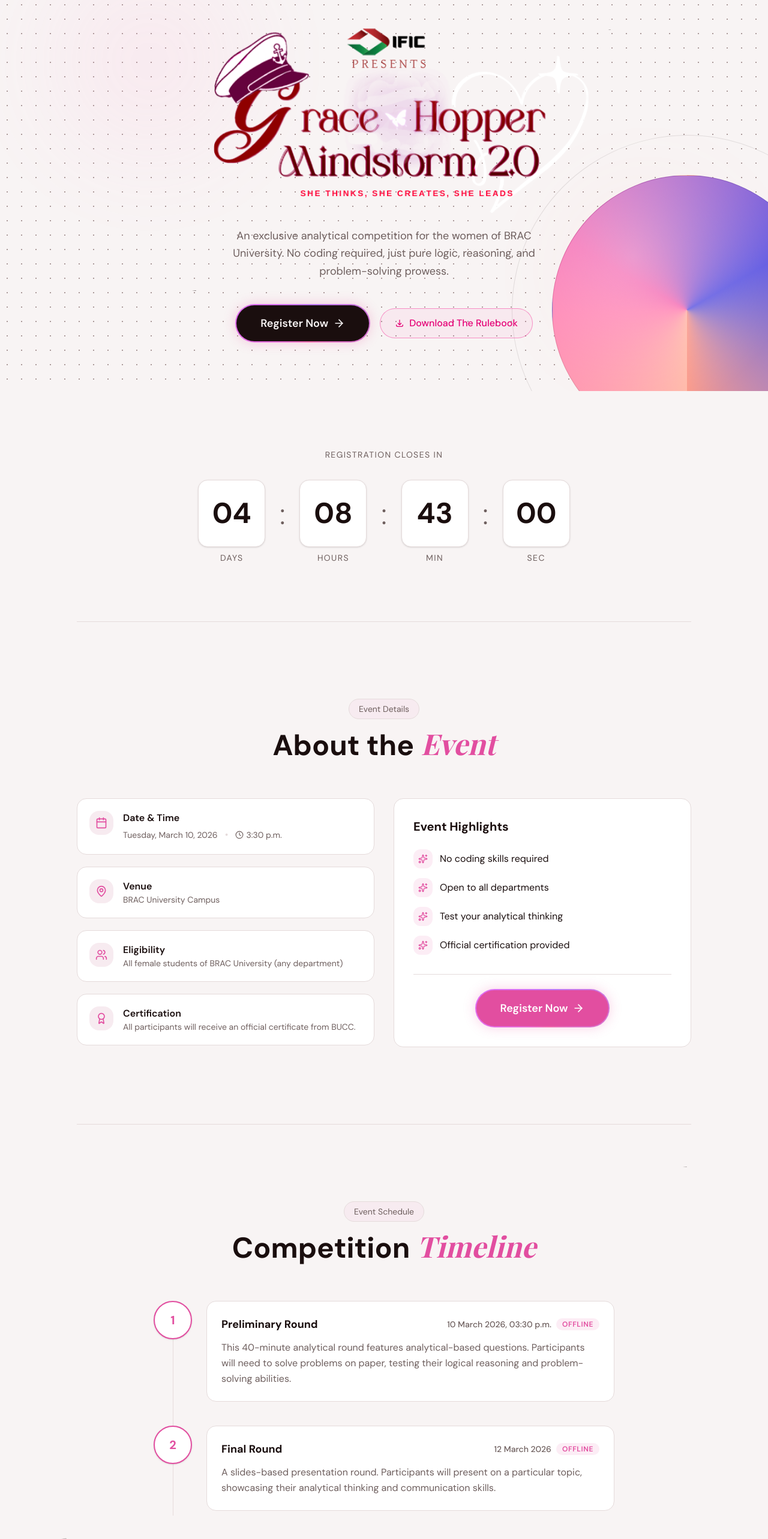
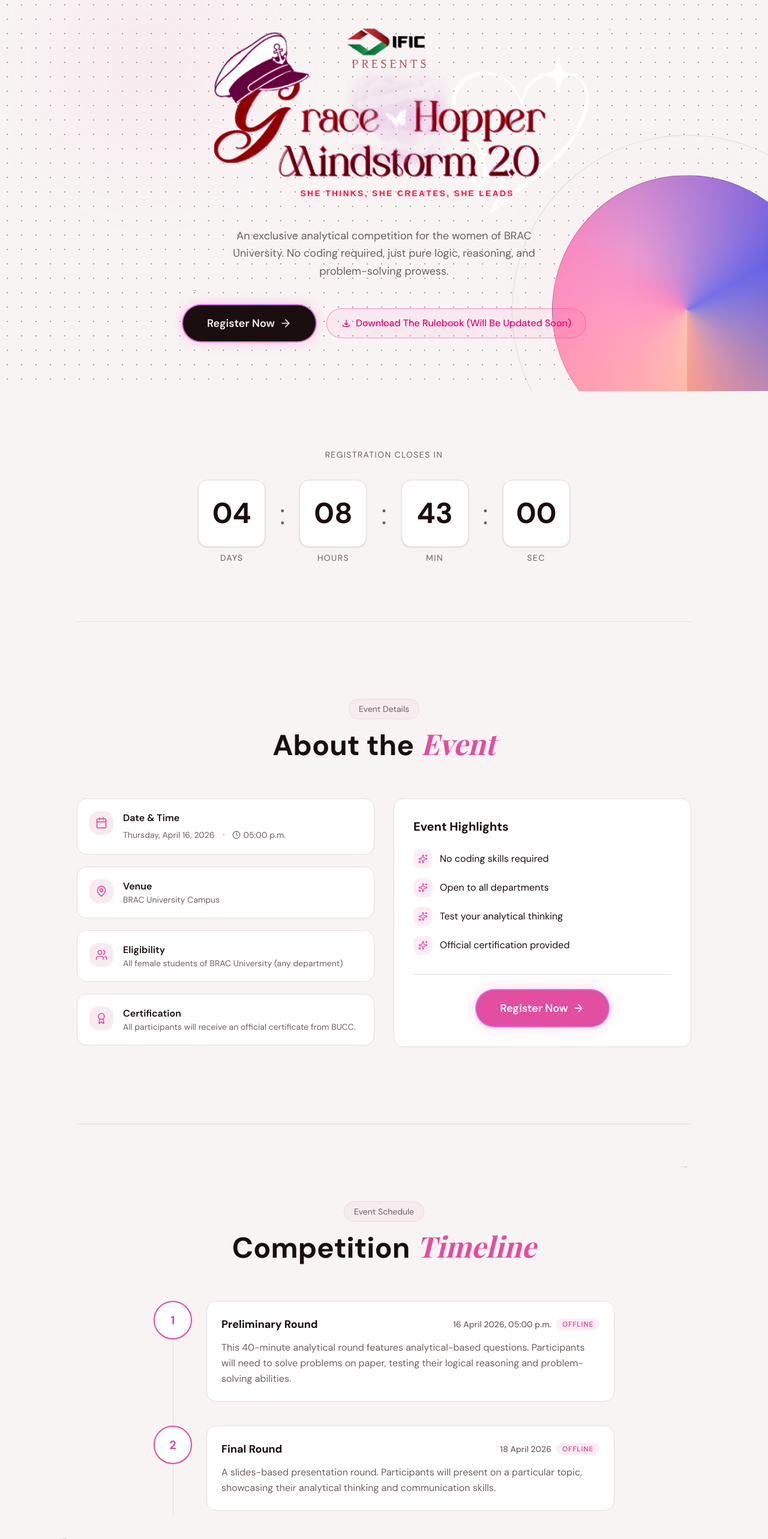
Before and after one commit to Itsmmdoha/grace-hopper-landing, a Next.js app: page / in a window 1280 px wide. Shown: the part 148-2714 px from the top of the page at 60% size. Built offline with nearby package versions, Linux system fonts and the light colour scheme; a web font is replaced by a local one.

Commit message:
updated time and date

```diff
--- a/components/event-info.tsx
+++ b/components/event-info.tsx
@@ -60,11 +60,13 @@ export function EventInfo({
               <div className="flex-1">
                 <h3 className="font-semibold text-foreground">Date & Time</h3>
                 <div className="flex flex-col sm:flex-row sm:items-center gap-1 sm:gap-3 mt-1">
-                  <p className="text-muted-foreground text-sm">{formattedDate}</p>
+                  <p className="text-muted-foreground text-sm">
+                    Thursday, April 16, 2026
+                  </p>
                   <span className="hidden sm:inline text-border">•</span>
                   <div className="flex items-center gap-1 text-muted-foreground text-sm">
                     <Clock className="w-3.5 h-3.5" />
-                    <span>3:30 p.m.</span> {/* Hardcoded time here */}
+                    <span>05:00 p.m.</span> {/* Hardcoded time here */}
                   </div>
                 </div>
               </div>
@@ -120,7 +122,10 @@ export function EventInfo({
                 ))}
               </ul>
 
-              <div id="register" className="mt-8 pt-6 border-t border-border flex justify-center">
+              <div
+                id="register"
+                className="mt-8 pt-6 border-t border-border flex justify-center"
+              >
                 <RegisterButton
                   deadline={deadline}
                   registrationUrl={registration_url}
--- a/components/hero-section.tsx
+++ b/components/hero-section.tsx
@@ -86,7 +86,7 @@ export function HeroSection({
           {/* Download Rulebook Button */}
           {/* Download Rulebook Button */}
           <a
-            href="https://drive.google.com/file/d/1CJPlg4BDs3P_9WRGmzM9gcyay7qo9xTG/view"
+            href="#"
             target="_blank"
             rel="noopener noreferrer"
             className="inline-flex items-center justify-center px-6 py-3 rounded-full border border-pink-500/50 bg-pink-500/5 hover:bg-pink-500/15 hover:border-pink-500 text-pink-600 dark:text-pink-400 font-medium transition-all duration-300 text-sm sm:text-base w-full sm:w-auto min-h-[44px]"
@@ -98,15 +98,23 @@ export function HeroSection({
               viewBox="0 0 24 24"
               xmlns="http://www.w3.org/2000/svg"
             >
-              <path strokeLinecap="round" strokeLinejoin="round" strokeWidth={2} d="M4 16v1a3 3 0 003 3h10a3 3 0 003-3v-1m-4-4l-4 4m0 0l-4-4m4 4V4" />
+              <path
+                strokeLinecap="round"
+                strokeLinejoin="round"
+                strokeWidth={2}
+                d="M4 16v1a3 3 0 003 3h10a3 3 0 003-3v-1m-4-4l-4 4m0 0l-4-4m4 4V4"
+              />
             </svg>
-            Download The Rulebook
+            Download The Rulebook (Will Be Updated Soon)
           </a>
         </div>
       </div>
 
       {/* Decorative sphere */}
-      <div className="absolute bottom-0 right-0 w-[200px] h-[200px] sm:w-[300px] sm:h-[300px] md:w-[450px] md:h-[450px] translate-x-[20%] translate-y-[20%] pointer-events-none" aria-hidden="true">
+      <div
+        className="absolute bottom-0 right-0 w-[200px] h-[200px] sm:w-[300px] sm:h-[300px] md:w-[450px] md:h-[450px] translate-x-[20%] translate-y-[20%] pointer-events-none"
+        aria-hidden="true"
+      >
         <div
           className="w-full h-full rounded-full border border-foreground/10 relative overflow-hidden"
           style={{
--- a/config/event.yaml
+++ b/config/event.yaml
@@ -31,11 +31,11 @@ event:
 # --- Timeline / Rounds ---
 timeline:
   - round: "Preliminary Round"
-    date: "10 March 2026, 03:30 p.m."
+    date: "16 April 2026, 05:00 p.m."
     mode: "Offline"
     description: "This 40-minute analytical round features analytical-based questions. Participants will need to solve problems on paper, testing their logical reasoning and problem-solving abilities."
   - round: "Final Round"
-    date: "12 March 2026"
+    date: "18 April 2026"
     mode: "Offline"
     description: "A slides-based presentation round. Participants will present on a particular topic, showcasing their analytical thinking and communication skills."
 
```
